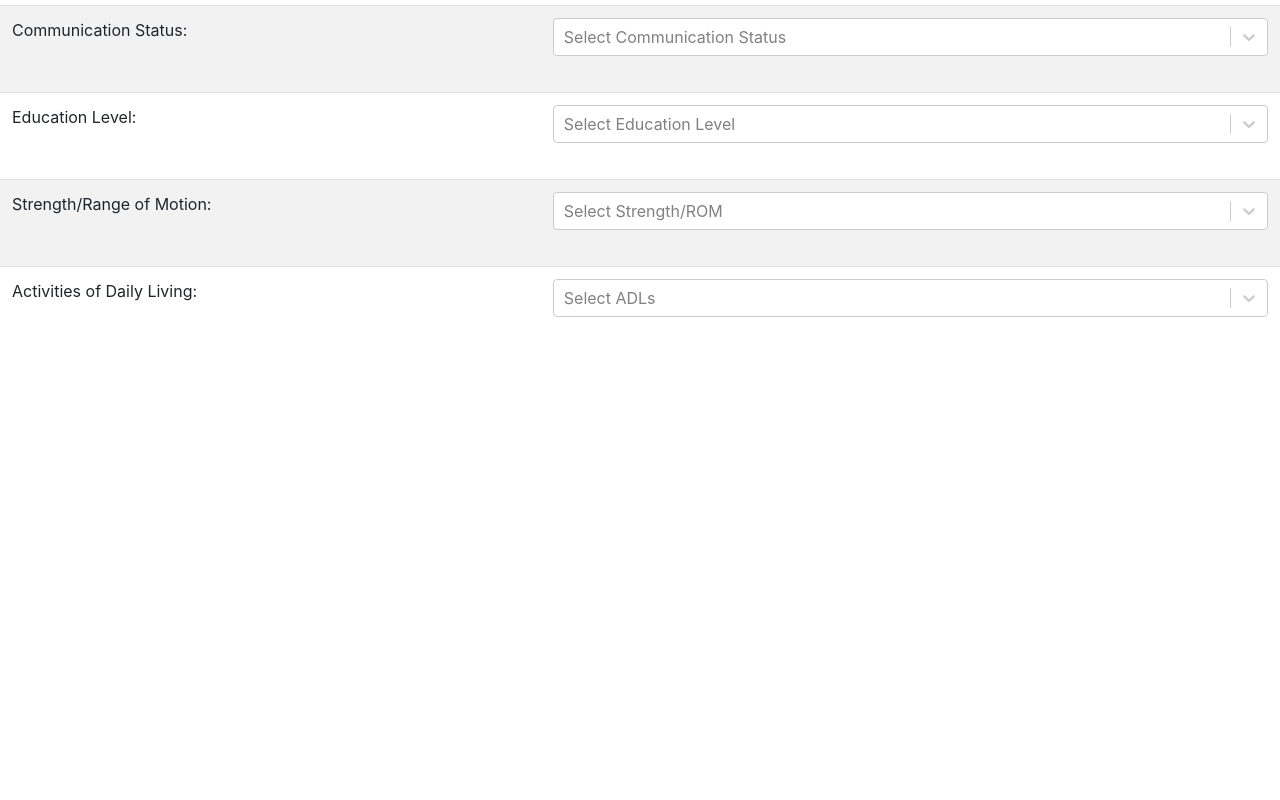
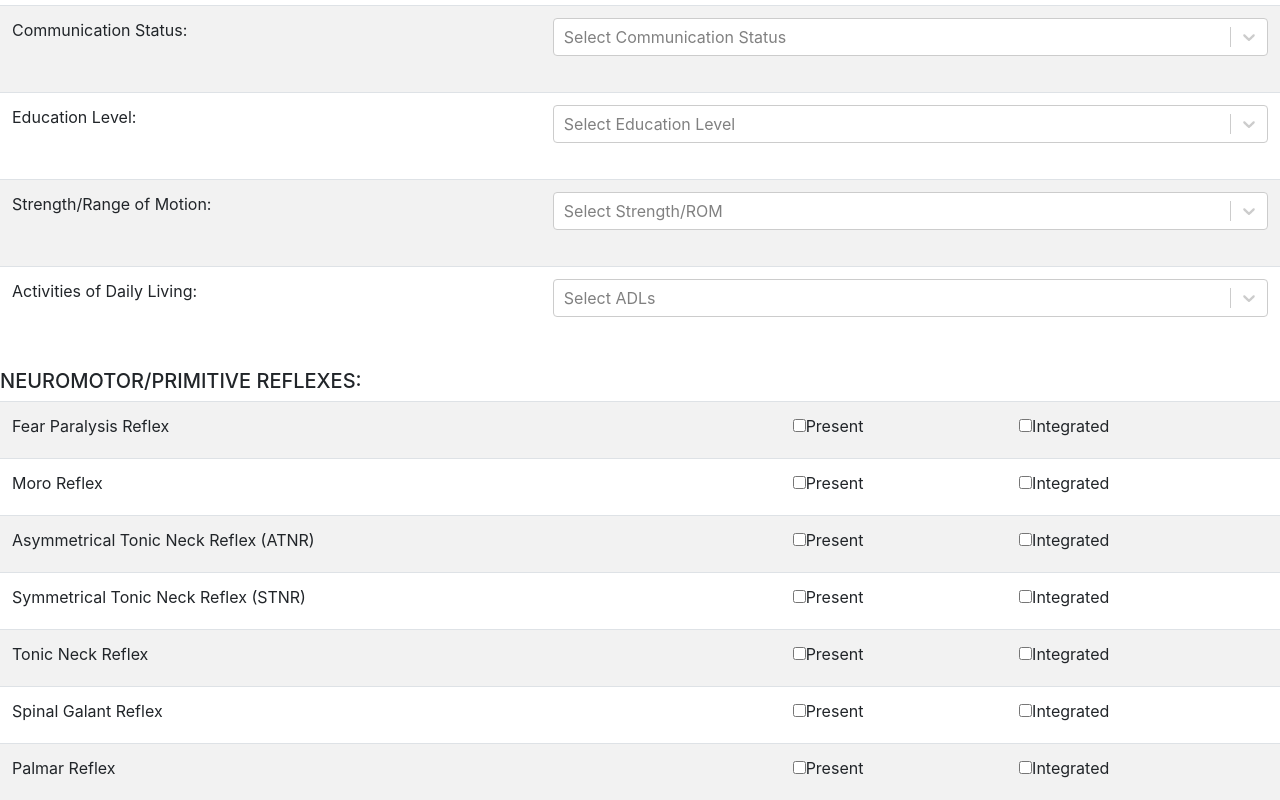
Before and after one commit to beanpot99/BrainsInMotionElectron, a React app: page / in a window 1280 px wide. Shown: the part 1349-2149 px from the top of the page. Before the commit the page ends 1702 px from the top, so only its background shows below. Built offline with nearby package versions, Linux system fonts and the light colour scheme.

Commit message:
finished reflexes table but you cannot unclick the buttons

```diff
--- a/package.json
+++ b/package.json
@@ -24,8 +24,10 @@
     "nav-react": "^1.0.5",
     "navbar-react": "^1.0.4",
     "react": "^16.13.1",
+    "react-bootstrap-form": "^0.1.4-beta6",
     "react-containers": "^16.0.5",
     "react-dom": "^16.13.1",
+    "react-form": "^4.0.1",
     "react-select": "^5.5.2",
     "sass": "^1.26.10",
     "sass-loader": "^10.0.2",
--- a/src/js/views/ClinicForm.js
+++ b/src/js/views/ClinicForm.js
@@ -1,6 +1,7 @@
 import React, { useState } from "react";
 import Navbar from "../components/Navbar";
 import Select from "react-select";
+import Form from "react-bootstrap-form/lib/Form";
 export default function ClinicForm(){
     const [dateOfEval, setDateOfEval] = useState("");
     const [patientName, setPatientName] = useState("");
@@ -21,10 +22,24 @@ export default function ClinicForm(){
     const[educationLevel, setEducationLevel]=useState("");
     const[strengthRangeMotion, setStrengthRangeMotion]=useState("");
     const[activitiesDailyLiving, setActivitiesDailyLiving]=useState("");
-
+    const[fearParalysisPresent, setFearParalysisPresent] = useState(false);
+    const[fearParalysisIntegrated, setFearParalysisIntegrated] = useState(false);
+    const[moroPresent, setMoroPresent] = useState(false);
+    const[moroIntegrated, setMoroIntegrated] = useState(false);
+    const[atnrPresent, setAtnrPresent] = useState(false);
+    const[atnrIntegrated, setAtnrIntegrated] = useState(false);
+    const[stnrPresent, setStnrPresent] = useState(false);
+    const[stnrIntegrated, setStnrIntegrated] = useState(false);
+    const[tonicNeckPresent, setTonicNeckPresent] = useState(false);
+    const[tonicNeckIntegrated, setTonicNeckIntegrated] = useState(false);
+    const[spinalGalantPresent, setSpinalGalantPresent] = useState(false);
+    const[spinalGalantIntegrated, setSpinalGalantIntegrated] = useState(false);
+    const[palmarPresent, setPalmarPresent] = useState(false);
+    const[palmarIntegrated, setPalmarIntegrated] = useState(false);
     const handleAssessmentMethod=()=>{
         console.log('click');
     }
+
   let edLevelOptions = [
     {
       value: "Less Than Elementary",
@@ -438,95 +453,199 @@ export default function ClinicForm(){
             </tbody>
         </table>
     </div>
-{/* </div>
+</div>
 <div class="sectionHeaders">
     <h5 class="childSectionHeaders">NEUROMOTOR/PRIMITIVE REFLEXES:</h5>
 </div>
 <div class="sideBySideTables">
 <div class="child2">
     <table class="table table-striped">
+        <tbody>
             <tr>
-            <td>Fear Paralysis Reflex</td>
+                <td>
+                Fear Paralysis Reflex
+                </td>
                 <td >
-                <input type="checkbox" id="present" th:field="*{fearParalysisPresent}" th:checked="${clinicForm.fearParalysisPresent}" >
+                <input
+                    type="checkbox"
+                    id="present"
+                    name="present"
+                    value="Present"
+                    checked={fearParalysisPresent}
+                    onClick={(e)=>setFearParalysisPresent(e.target.value)}
+                    />
                 <label for="present" >Present</label>
                 </td>
                 <td >
-                <input type="checkbox" id="integrated" th:field="*{fearParalysisIntegrated}" th:checked="${clinicForm.fearParalysisIntegrated}">
+                <input
+                    type="checkbox"
+                    id="present"
+                    name="present"
+                    value="Present"
+                    checked={fearParalysisIntegrated}
+                    onChange={(e)=>setFearParalysisIntegrated(e.target.value)}
+                    />
                 <label for="integrated" >Integrated</label>
             </td>
+
         </tr>
+
         <tr>
             <td>Moro Reflex</td>
             <td >
-                <input type="checkbox" id="present" th:field="*{moroPresent}" th:checked="${clinicForm.moroPresent}" >
+                <input
+                    type="checkbox"
+                    id="present"
+                    name="present"
+                    value="Present"
+                    checked={moroPresent}
+                    onChange={(e)=>setMoroPresent(e.target.value)}
+                    />
                 <label for="present" >Present</label>
                 </td>
                 <td >
-                <input type="checkbox" id="integrated" th:field="*{moroIntegrated}" th:checked="${clinicForm.moroIntegrated}">
+                <input
+                    type="checkbox"
+                    id="present"
+                    name="present"
+                    value="Present"
+                    checked={moroIntegrated}
+                    onChange={(e)=>setMoroIntegrated(e.target.value)}
+                    />
                 <label for="integrated" >Integrated</label>
             </td>
         </tr>
         <tr>
             <td>Asymmetrical Tonic Neck Reflex (ATNR)</td>
             <td >
-                <input type="checkbox" id="present" th:field="*{atnrPresent}" th:checked="${clinicForm.atnrPresent}" >
+                <input
+                    type="checkbox"
+                    id="present"
+                    name="present"
+                    value="Present"
+                    checked={atnrPresent}
+                    onChange={(e)=>setAtnrPresent(e.target.value)}
+                    />
                 <label for="present" >Present</label>
                 </td>
                 <td >
-                <input type="checkbox" id="integrated" th:field="*{atnrIntegrated}" th:checked="${clinicForm.atnrIntegrated}">
+                <input
+                    type="checkbox"
+                    id="present"
+                    name="present"
+                    value="Present"
+                    checked={atnrIntegrated}
+                    onChange={(e)=>setAtnrIntegrated(e.target.value)}
+                    />
                 <label for="integrated" >Integrated</label>
             </td>
         </tr>
         <tr>
             <td>Symmetrical Tonic Neck Reflex (STNR)</td>
             <td >
-                <input type="checkbox" id="present" th:field="*{stnrPresent}" th:checked="${clinicForm.stnrPresent}" >
+                <input
+                    type="checkbox"
+                    id="present"
+                    name="present"
+                    value="Present"
+                    checked={stnrPresent}
+                    onChange={(e)=>setStnrPresent(e.target.value)}
+                    />
                 <label for="present" >Present</label>
                 </td>
                 <td >
-                <input type="checkbox" id="integrated" th:field="*{stnrIntegrated}" th:checked="${clinicForm.stnrIntegrated}">
+                <input
+                    type="checkbox"
+                    id="present"
+                    name="present"
+                    value="Present"
+                    checked={stnrIntegrated}
+                    onChange={(e)=>setStnrIntegrated(e.target.value)}
+                    />
                 <label for="integrated" >Integrated</label>
             </td>
         </tr>
         <tr>
             <td>Tonic Neck Reflex</td>
             <td >
-                <input type="checkbox" id="present" th:field="*{tlrPresent}" th:checked="${clinicForm.tlrPresent}" >
+                <input
+                    type="checkbox"
+                    id="present"
+                    name="present"
+                    value="Present"
+                    checked={tonicNeckPresent}
+                    onChange={(e)=>setTonicNeckPresent(e.target.value)}
+                    />
                 <label for="present" >Present</label>
                 </td>
                 <td >
-                <input type="checkbox" id="integrated" th:field="*{tlrIntegrated}" th:checked="${clinicForm.tlrIntegrated}">
+                <input
+                    type="checkbox"
+                    id="present"
+                    name="present"
+                    value="Present"
+                    checked={tonicNeckIntegrated}
+                    onChange={(e)=>setTonicNeckIntegrated(e.target.value)}
+                    />
                 <label for="integrated" >Integrated</label>
             </td>
         </tr>
         <tr>
             <td>Spinal Galant Reflex</td>
             <td >
-                <input type="checkbox" id="present" th:field="*{spinalGalantPresent}" th:checked="${clinicForm.spinalGalantPresent}" >
+                <input
+                    type="checkbox"
+                    id="present"
+                    name="present"
+                    value="Present"
+                    checked={spinalGalantPresent}
+                    onChange={(e)=>setSpinalGalantPresent(e.target.value)}
+                    />
                 <label for="present" >Present</label>
                 </td>
                 <td >
-                <input type="checkbox" id="integrated" th:field="*{spinalGalantIntegrated}" th:checked="${clinicForm.spinalGalantIntegrated}">
+                <input
+                    type="checkbox"
+                    id="present"
+                    name="present"
+                    value="Present"
+                    checked={spinalGalantIntegrated}
+                    onChange={(e)=>setSpinalGalantIntegrated(e.target.value)}
+                    />
                 <label for="integrated" >Integrated</label>
             </td>
         </tr>
         <tr>
             <td>Palmar Reflex</td>
             <td >
-                <input type="checkbox" id="present" th:field="*{palmarPresent}" th:checked="${clinicForm.palmarPresent}" >
+                <input
+                    type="checkbox"
+                    id="present"
+                    name="present"
+                    value="Present"
+                    checked={palmarPresent}
+                    onChange={(e)=>setPalmarPresent(e.target.value)}
+                    />
                 <label for="present" >Present</label>
                 </td>
                 <td >
-                <input type="checkbox" id="integrated" th:field="*{palmarIntegrated}" th:checked="${clinicForm.palmarIntegrated}">
+                <input
+                    type="checkbox"
+                    id="present"
+                    name="present"
+                    value="Present"
+                    checked={palmarIntegrated}
+                    onChange={(e)=>setPalmarIntegrated(e.target.value)}
+                    />
                 <label for="integrated" >Integrated</label>
             </td>
         </tr>
+        </tbody>
     </table>
 </div>
 </div>
 
-<div class="sectionHeaders">
+{/* <div class="sectionHeaders">
     <h5 class="childSectionHeaders">VISUAL MOTOR/VISUAL PERCEPTION</h5>
 </div>
 <div class="sideBySideTables">
@@ -632,7 +751,7 @@ export default function ClinicForm(){
     <input type="reset" value="Reset" class="btn btn-success"> */}
 
 
-    </div>
+    {/* </div> */}
     </>
   )
 
```
Also changed, not shown: 1 other file (tests, documents, lock files or other folders). Lines whose indentation alone changed are shown as unchanged.
